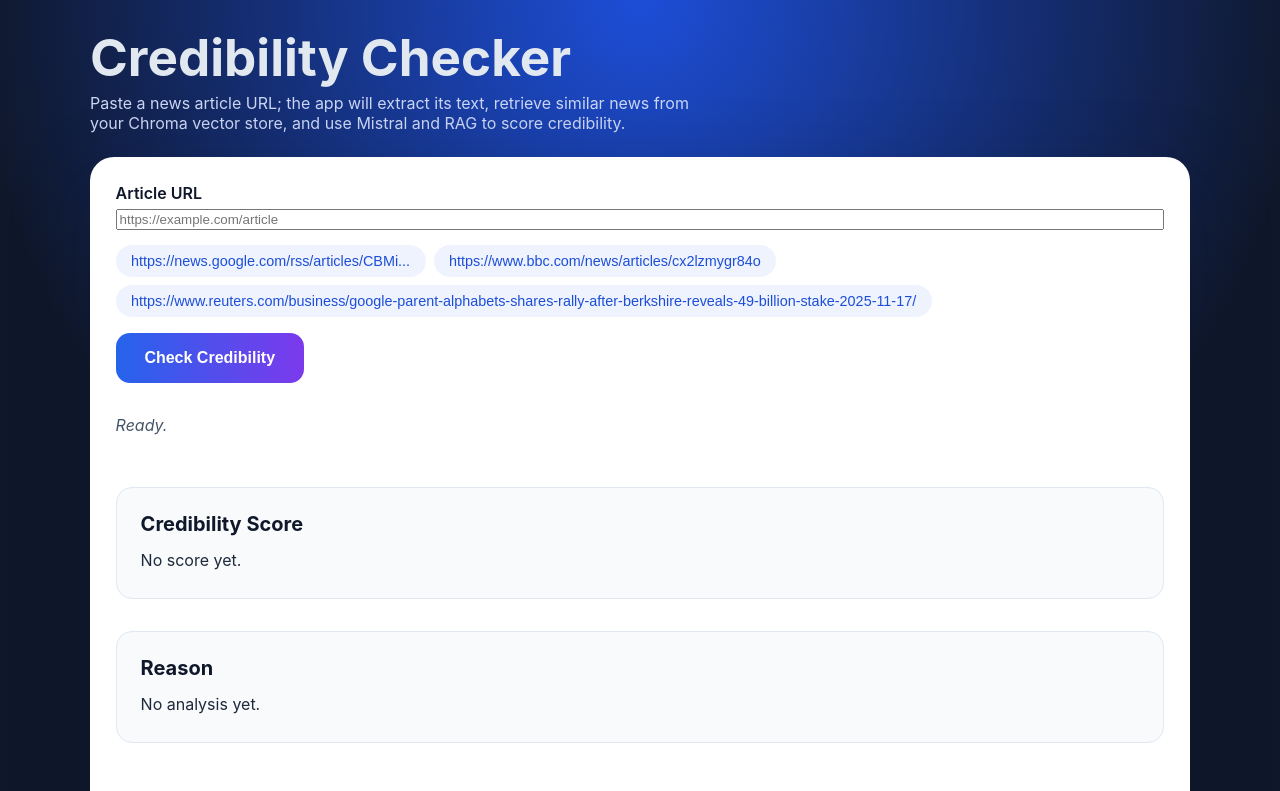
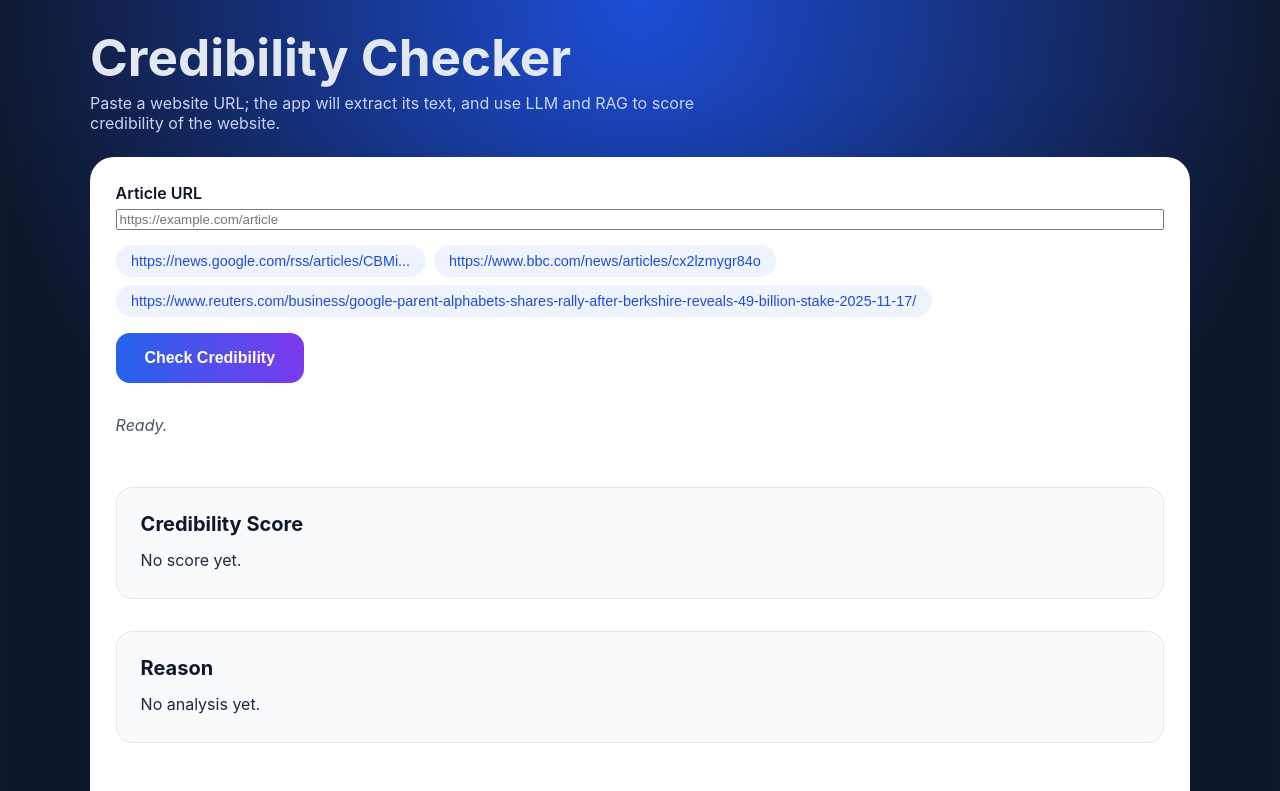
Before and after one commit to varshavkumar12345/Phoenix_GW2, a plain HTML site: page index.html in a window 1280 px wide. Shown: the top 791 px of the page. Drawn offline with Linux system fonts and the light colour scheme.

Commit message:
Update index.html

```diff
--- a/index.html
+++ b/index.html
@@ -47,7 +47,7 @@
     <div class="app-shell">
         <header>
             <h1>Credibility Checker</h1>
-            <p>Paste a news article URL; the app will extract its text, retrieve similar news from your Chroma vector store, and use Mistral and RAG to score credibility.</p>
+            <p>Paste a website URL; the app will extract its text, and use LLM and RAG to score credibility of the website.</p>
         </header>
 
         <main>
```
